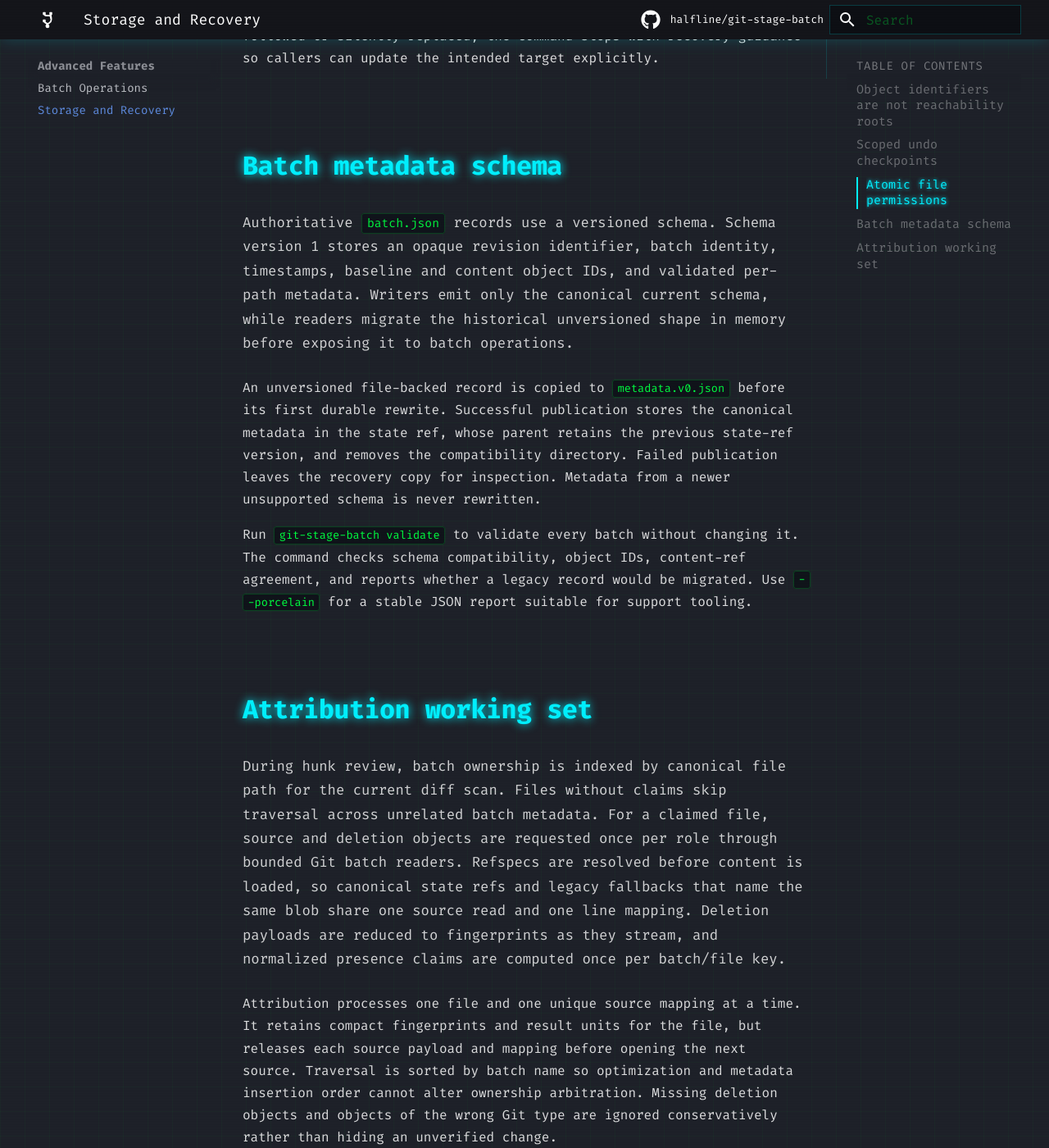
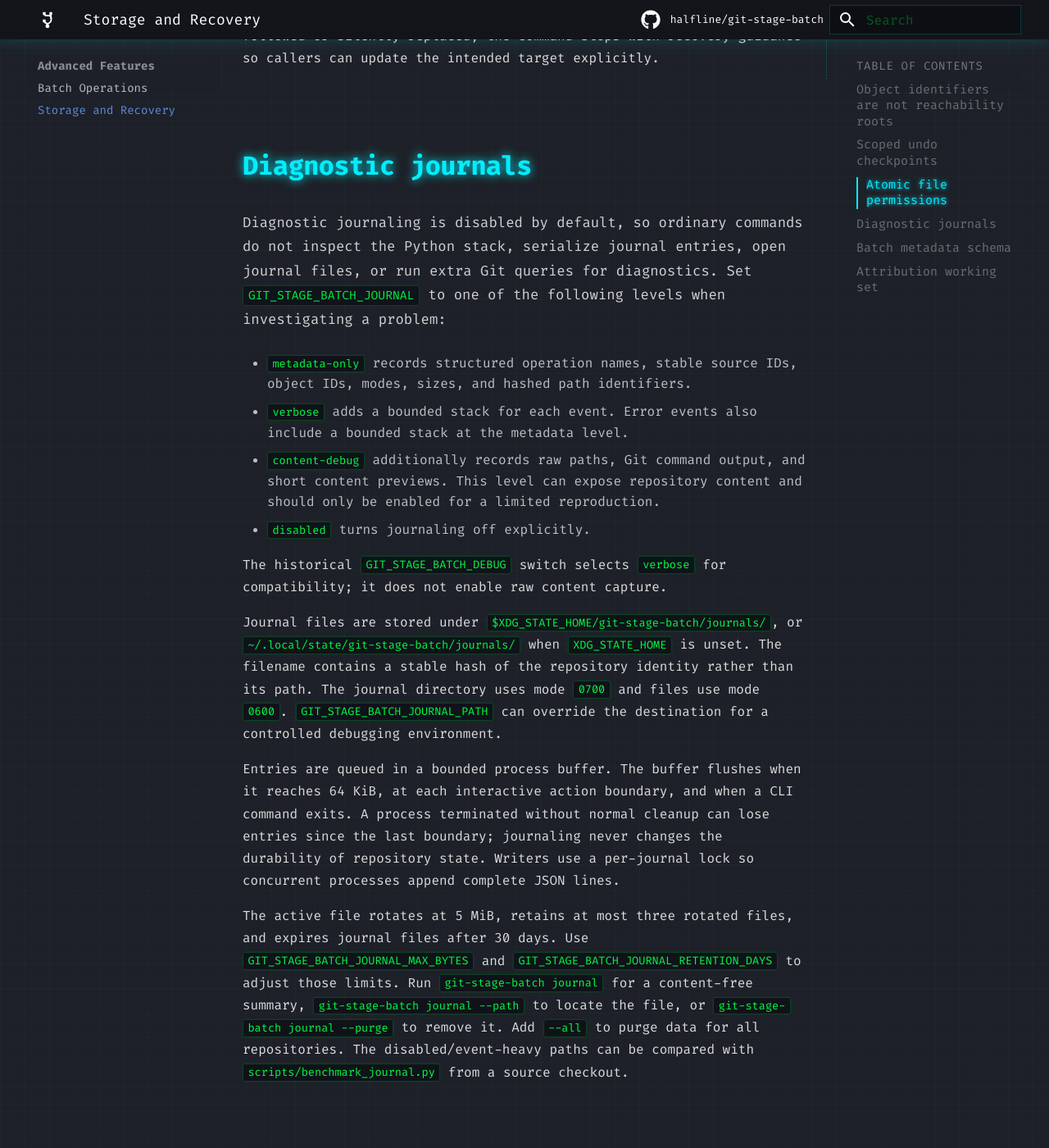
Before and after one commit to halfline/git-stage-batch, an MkDocs documentation site: the page built from docs/storage.md, in a window 1280 px wide and 1400 px high, scrolled down 2522 px. Shown: the whole window at 82% size. Built offline with MkDocs 1.6.1 and Material for MkDocs 9.7.7, drawn with Linux system fonts in a browser that asks for light colours; comment, search, counter and statistics services are not loaded; some of the changed text lies outside the part shown.

Commit message:
docs: Explain diagnostic journal storage
The storage guide describes session persistence, recovery checkpoints, and
private repository metadata.

Users cannot determine where diagnostic events are stored, which capture
levels expose content, or how rotation and retention limit those files.

This commit begins the user-guide conclusion by explaining journal privacy,
buffering, storage, rotation, retention, crash semantics, and purge
controls.

The final commit will add the command workflow for enabling, inspecting,
and removing diagnostic data.

```diff
--- a/docs/storage.md
+++ b/docs/storage.md
@@ -70,6 +70,49 @@ the platform supports that operation. A failure before replacement leaves the
 old file complete. Symlink targets are never followed or silently replaced;
 the command stops with recovery guidance so callers can update the intended
 target explicitly.
+
+## Diagnostic journals
+
+Diagnostic journaling is disabled by default, so ordinary commands do not
+inspect the Python stack, serialize journal entries, open journal files, or run
+extra Git queries for diagnostics. Set `GIT_STAGE_BATCH_JOURNAL` to one of the
+following levels when investigating a problem:
+
+- `metadata-only` records structured operation names, stable source IDs,
+  object IDs, modes, sizes, and hashed path identifiers.
+- `verbose` adds a bounded stack for each event. Error events also include a
+  bounded stack at the metadata level.
+- `content-debug` additionally records raw paths, Git command output, and
+  short content previews. This level can expose repository content and should
+  only be enabled for a limited reproduction.
+- `disabled` turns journaling off explicitly.
+
+The historical `GIT_STAGE_BATCH_DEBUG` switch selects `verbose` for
+compatibility; it does not enable raw content capture.
+
+Journal files are stored under
+`$XDG_STATE_HOME/git-stage-batch/journals/`, or
+`~/.local/state/git-stage-batch/journals/` when `XDG_STATE_HOME` is unset. The
+filename contains a stable hash of the repository identity rather than its
+path. The journal directory uses mode `0700` and files use mode `0600`.
+`GIT_STAGE_BATCH_JOURNAL_PATH` can override the destination for a controlled
+debugging environment.
+
+Entries are queued in a bounded process buffer. The buffer flushes when it
+reaches 64 KiB, at each interactive action boundary, and when a CLI command
+exits. A process terminated without normal cleanup can lose entries since the
+last boundary; journaling never changes the durability of repository state.
+Writers use a per-journal lock so concurrent processes append complete JSON
+lines.
+
+The active file rotates at 5 MiB, retains at most three rotated files, and
+expires journal files after 30 days. Use `GIT_STAGE_BATCH_JOURNAL_MAX_BYTES`
+and `GIT_STAGE_BATCH_JOURNAL_RETENTION_DAYS` to adjust those limits. Run
+`git-stage-batch journal` for a content-free summary,
+`git-stage-batch journal --path` to locate the file, or
+`git-stage-batch journal --purge` to remove it. Add `--all` to purge data for
+all repositories. The disabled/event-heavy paths can be compared with
+`scripts/benchmark_journal.py` from a source checkout.
 
 ## Batch metadata schema
 
```
Also changed, not shown: other parts of docs/storage.md (+3 -3 lines).
